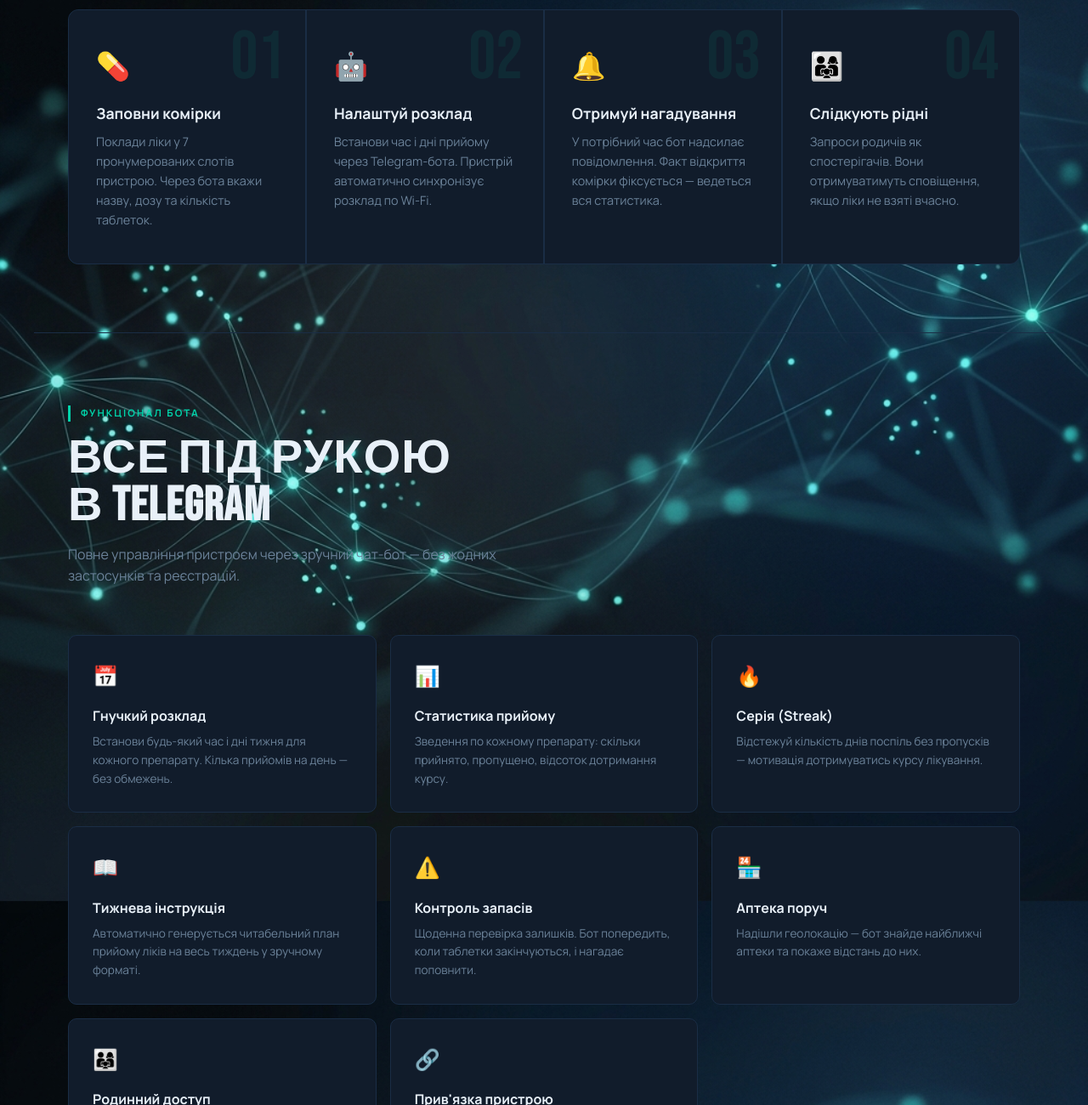
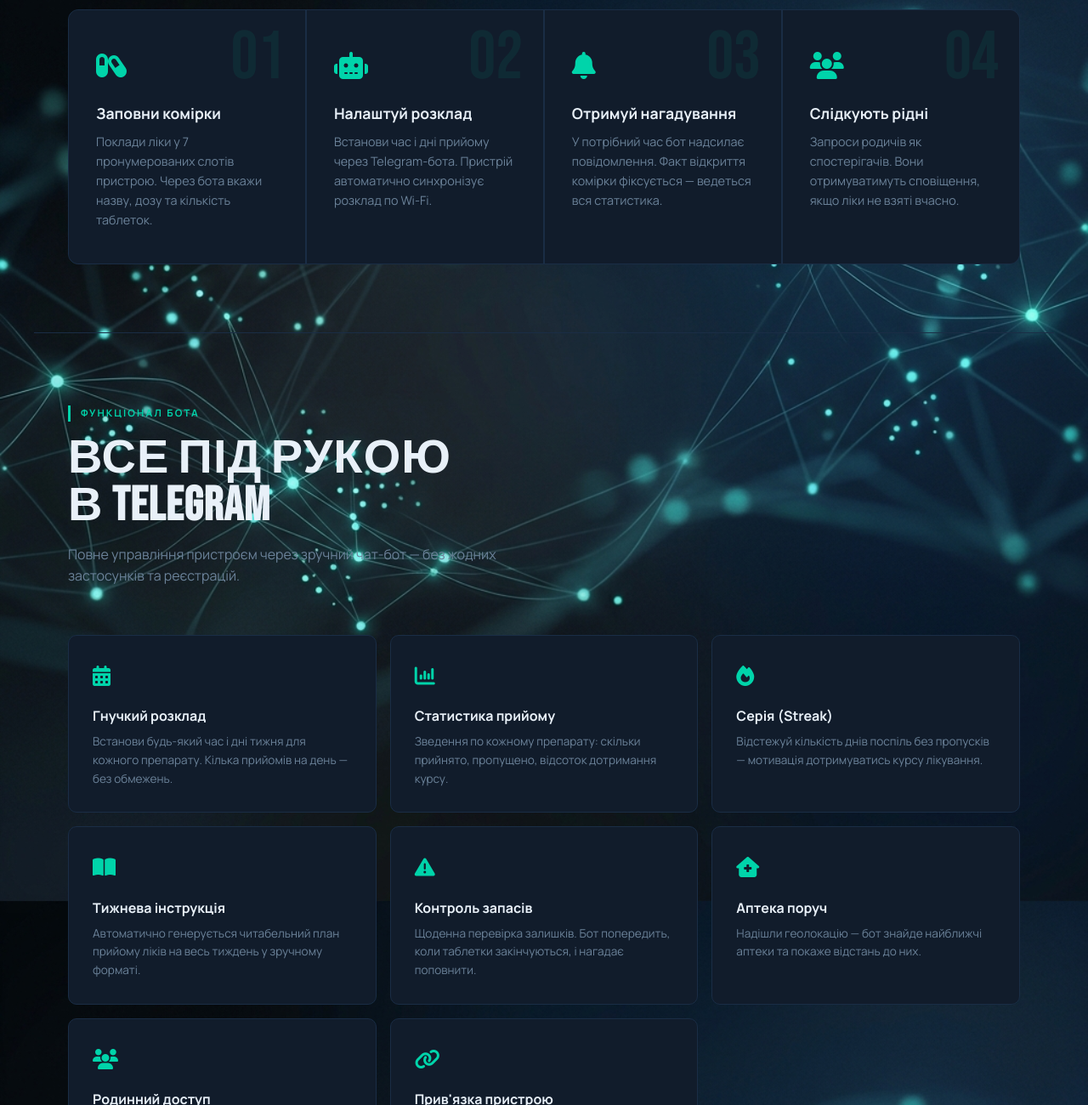
Before and after one commit to Den611/Pill_box, a plain HTML site: page index.html in a window 1280 px wide. Shown: the part 1500-2800 px from the top of the page at 85% size. Drawn offline with Linux system fonts and the light colour scheme.

Commit message:
Font Awesome

```diff
--- a/index.html
+++ b/index.html
@@ -14,6 +14,7 @@
 <meta property="og:image" content="https://den611.github.io/Pill_box/images/bg.png">
 <link href="https://fonts.googleapis.com/css2?family=Bebas+Neue&family=Manrope:wght@300;400;500;600;700;800&family=JetBrains+Mono:wght@400;600&display=swap" rel="stylesheet">
 <link rel="stylesheet" href="style.css">
+<link rel="stylesheet" href="https://cdnjs.cloudflare.com/ajax/libs/font-awesome/6.5.1/css/all.min.css">
 </head>
 <body>
 
@@ -36,7 +37,7 @@
   <p class="hero-sub">PillBox — автоматизований пристрій для прийому ліків із Telegram-ботом. Контролюй дозування, отримуй нагадування та стеж за близькими.</p>
   <div class="hero-actions">
     <a href="https://t.me/s1m1a1r1t1_1p1i1l1l_1b1o11x_bot" class="btn btn-primary">
-      <svg width="18" height="18" viewBox="0 0 24 24" fill="currentColor"><path d="M12 0C5.373 0 0 5.373 0 12s5.373 12 12 12 12-5.373 12-12S18.627 0 12 0zm5.894 8.221l-1.97 9.28c-.145.658-.537.818-1.084.508l-3-2.21-1.447 1.394c-.16.16-.295.295-.605.295l.213-3.053 5.56-5.023c.242-.213-.054-.333-.373-.12l-6.869 4.326-2.96-.924c-.643-.204-.657-.643.136-.953l11.57-4.461c.537-.194 1.006.131.833.941z"/></svg>
+      <i class="fa-brands fa-telegram" style="font-size: 1.25rem;"></i>
       Відкрити бота
     </a>
     <a href="#how" class="btn btn-outline">Як це працює →</a>
@@ -72,25 +73,25 @@
   <div class="steps reveal">
     <div class="step">
       <div class="step-num">01</div>
-      <div class="step-icon">💊</div>
+      <div class="step-icon"><i class="fa-solid fa-capsules"></i></div>
       <h3>Заповни комірки</h3>
       <p>Поклади ліки у 7 пронумерованих слотів пристрою. Через бота вкажи назву, дозу та кількість таблеток.</p>
     </div>
     <div class="step">
       <div class="step-num">02</div>
-      <div class="step-icon">🤖</div>
+      <div class="step-icon"><i class="fa-solid fa-robot"></i></div>
       <h3>Налаштуй розклад</h3>
       <p>Встанови час і дні прийому через Telegram-бота. Пристрій автоматично синхронізує розклад по Wi-Fi.</p>
     </div>
     <div class="step">
       <div class="step-num">03</div>
-      <div class="step-icon">🔔</div>
+      <div class="step-icon"><i class="fa-solid fa-bell"></i></div>
       <h3>Отримуй нагадування</h3>
       <p>У потрібний час бот надсилає повідомлення. Факт відкриття комірки фіксується — ведеться вся статистика.</p>
     </div>
     <div class="step">
       <div class="step-num">04</div>
-      <div class="step-icon">👨‍👩‍👧</div>
+      <div class="step-icon"><i class="fa-solid fa-users"></i></div>
       <h3>Слідкують рідні</h3>
       <p>Запроси родичів як спостерігачів. Вони отримуватимуть сповіщення, якщо ліки не взяті вчасно.</p>
     </div>
@@ -106,42 +107,42 @@
   </div>
   <div class="features-grid reveal">
     <div class="feature-card">
-      <span class="feature-icon">📅</span>
+      <span class="feature-icon"><i class="fa-solid fa-calendar-days"></i></span>
       <h3>Гнучкий розклад</h3>
       <p>Встанови будь-який час і дні тижня для кожного препарату. Кілька прийомів на день — без обмежень.</p>
     </div>
     <div class="feature-card">
-      <span class="feature-icon">📊</span>
+      <span class="feature-icon"><i class="fa-solid fa-chart-column"></i></span>
       <h3>Статистика прийому</h3>
       <p>Зведення по кожному препарату: скільки прийнято, пропущено, відсоток дотримання курсу.</p>
     </div>
     <div class="feature-card">
-      <span class="feature-icon">🔥</span>
+      <span class="feature-icon"><i class="fa-solid fa-fire"></i></span>
       <h3>Серія (Streak)</h3>
       <p>Відстежуй кількість днів поспіль без пропусків — мотивація дотримуватись курсу лікування.</p>
     </div>
     <div class="feature-card">
-      <span class="feature-icon">📖</span>
+      <span class="feature-icon"><i class="fa-solid fa-book-open"></i></span>
       <h3>Тижнева інструкція</h3>
       <p>Автоматично генерується читабельний план прийому ліків на весь тиждень у зручному форматі.</p>
     </div>
     <div class="feature-card">
-      <span class="feature-icon">⚠️</span>
+      <span class="feature-icon"><i class="fa-solid fa-triangle-exclamation"></i></span>
       <h3>Контроль запасів</h3>
       <p>Щоденна перевірка залишків. Бот попередить, коли таблетки закінчуються, і нагадає поповнити.</p>
     </div>
     <div class="feature-card">
-      <span class="feature-icon">🏪</span>
+      <span class="feature-icon"><i class="fa-solid fa-house-medical"></i></span>
       <h3>Аптека поруч</h3>
       <p>Надішли геолокацію — бот знайде найближчі аптеки та покаже відстань до них.</p>
     </div>
     <div class="feature-card">
-      <span class="feature-icon">👨‍👩‍👧</span>
+      <span class="feature-icon"><i class="fa-solid fa-users"></i></span>
       <h3>Родинний доступ</h3>
       <p>Запроси рідних як спостерігачів або адміністраторів. Вони отримають сповіщення, якщо близька людина забула прийняти ліки.</p>
     </div>
     <div class="feature-card">
-      <span class="feature-icon">🔗</span>
+      <span class="feature-icon"><i class="fa-solid fa-link"></i></span>
       <h3>Прив'язка пристрою</h3>
       <p>Прив'яжи фізичний пристрій однією командою через унікальний код. Синхронізація — миттєва.</p>
     </div>
--- a/style.css
+++ b/style.css
@@ -150,7 +150,7 @@
 .step { background: var(--card); padding: 2.5rem 2rem; position: relative; transition: background .2s; }
 .step:hover { background: var(--surface); }
 .step-num { font-family: 'Bebas Neue', sans-serif; font-size: 5rem; color: rgba(0,212,170,0.08); line-height: 1; position: absolute; top: 1rem; right: 1.5rem; }
-.step-icon { font-size: 2rem; margin-bottom: 1rem; }
+.step-icon { font-size: 2rem; margin-bottom: 1rem; color: var(--teal); }
 .step h3 { font-size: 1.1rem; font-weight: 700; margin-bottom: 0.5rem; }
 .step p { font-size: 0.9rem; color: var(--muted); line-height: 1.6; }
 
@@ -161,7 +161,7 @@
 .feature-card::before { content: ''; position: absolute; inset: 0; background: linear-gradient(135deg, rgba(0,212,170,0.04), transparent 60%); opacity: 0; transition: opacity .2s; }
 .feature-card:hover { border-color: rgba(0,212,170,0.35); transform: translateY(-3px); }
 .feature-card:hover::before { opacity: 1; }
-.feature-icon { font-size: 1.5rem; margin-bottom: 1rem; display: block; }
+.feature-icon { font-size: 1.5rem; margin-bottom: 1rem; display: block; color: var(--teal); }
 .feature-card h3 { font-size: 1rem; font-weight: 700; margin-bottom: 0.4rem; }
 .feature-card p { font-size: 0.85rem; color: var(--muted); line-height: 1.6; }
 
```
